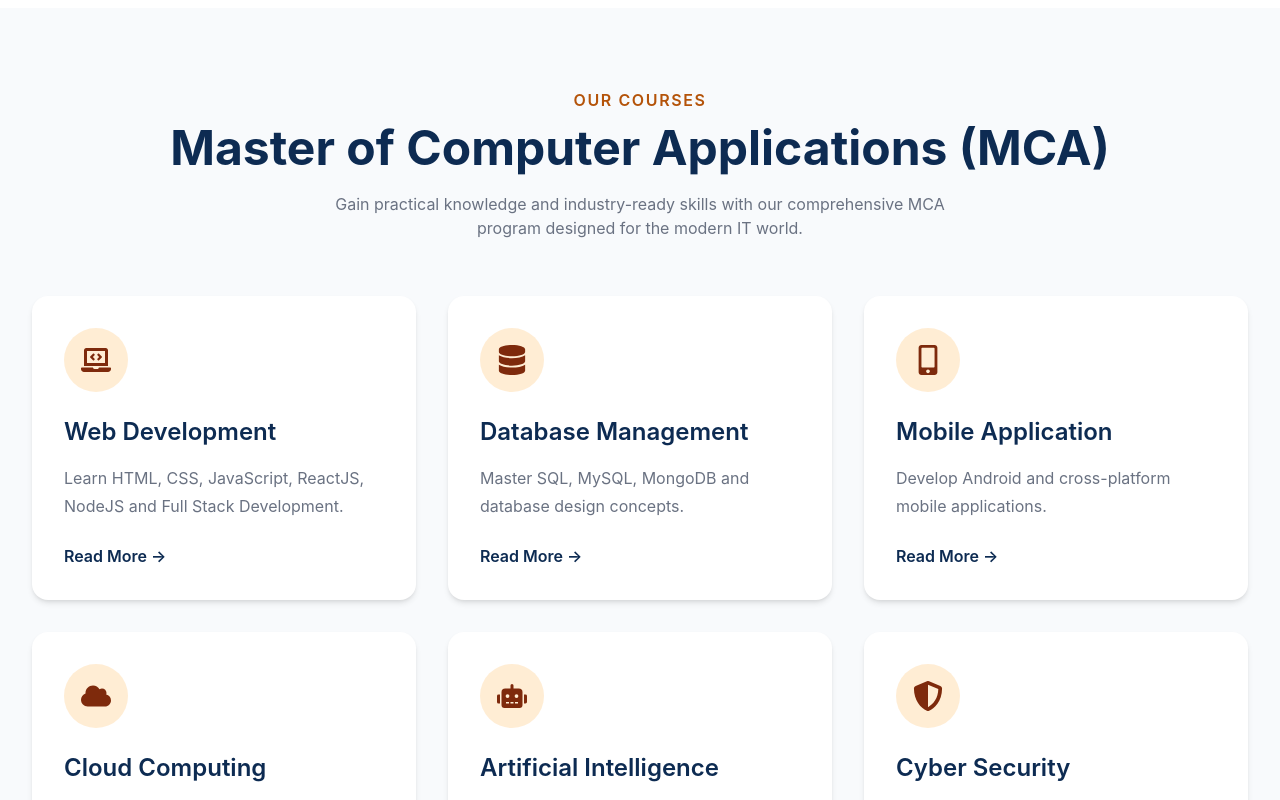
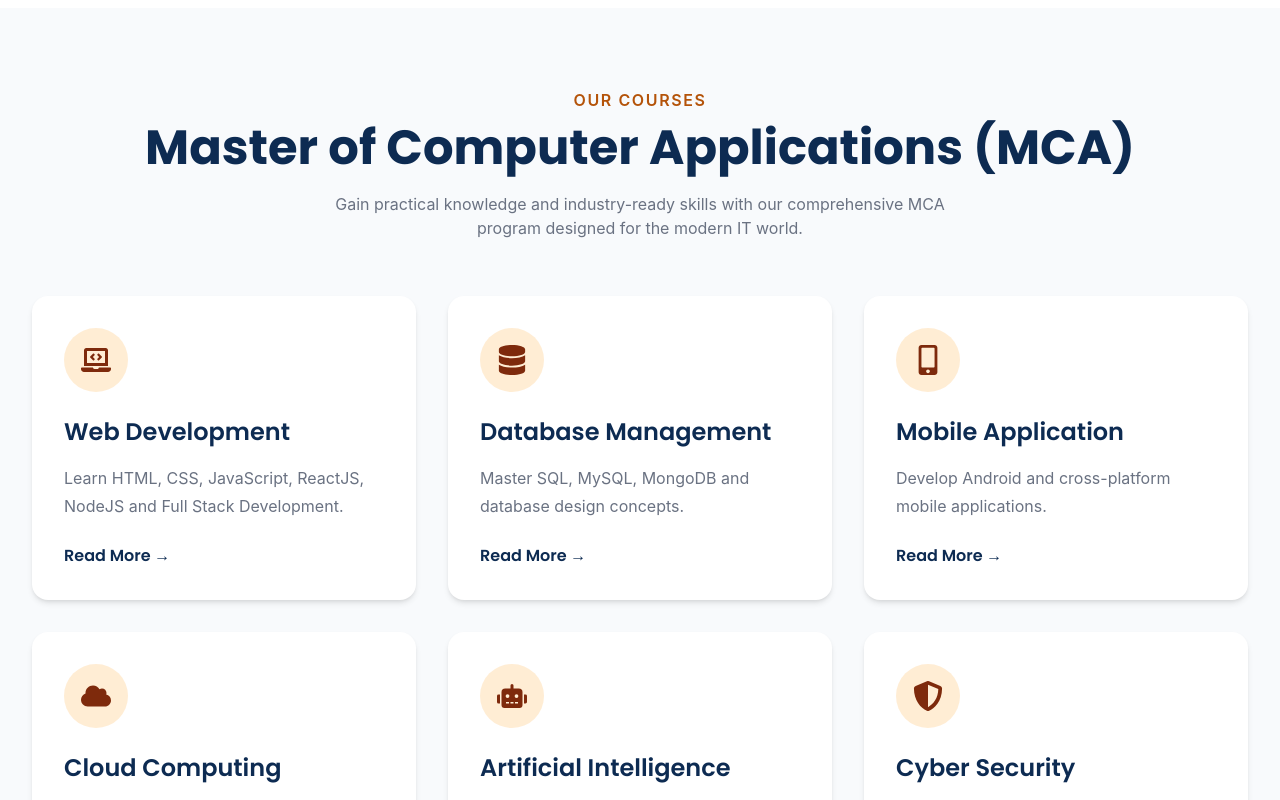
Before and after one commit to amankureshi/SVIM_College, a React (Vite) app: page / in a window 1280 px wide. Shown: the part 1540-2340 px from the top of the page. Built offline with nearby package versions, Linux system fonts and the light colour scheme.

Commit message:
style: add heading and body font classes to Courses section

```diff
--- a/src/Components/Home/CoursesSection.jsx
+++ b/src/Components/Home/CoursesSection.jsx
@@ -53,15 +53,15 @@ const CoursesSection = () => {
         {/* Heading */}
 
         <div className="text-center mb-14">
-          <span className="text-[#B45309] font-semibold uppercase tracking-widest">
+          <span className="text-[#B45309] font-semibold uppercase tracking-widest body-font">
             Our Courses
           </span>
 
-          <h2 className="text-4xl md:text-5xl font-bold text-[#0d2b52] mt-3">
+          <h2 className="text-4xl md:text-5xl font-bold text-[#0d2b52] mt-3 heading-font">
             Master of Computer Applications (MCA)
           </h2>
 
-          <p className="text-gray-500 mt-5 max-w-2xl mx-auto">
+          <p className="text-gray-500 mt-5 max-w-2xl mx-auto body-font">
             Gain practical knowledge and industry-ready skills with our
             comprehensive MCA program designed for the modern IT world.
           </p>
@@ -79,13 +79,13 @@ const CoursesSection = () => {
                 {course.icon}
               </div>
 
-              <h3 className="text-2xl font-semibold text-[#0d2b52] mt-6">
+              <h3 className="text-2xl font-semibold text-[#0d2b52] mt-6 heading-font">
                 {course.title}
               </h3>
 
-              <p className="text-gray-500 mt-4 leading-7">{course.desc}</p>
+              <p className="text-gray-500 mt-4 leading-7 body-font">{course.desc}</p>
 
-              <button className="mt-6 text-[#0d2b52] font-semibold hover:underline">
+              <button className="mt-6 text-[#0d2b52] font-semibold hover:underline heading-font">
                 Read More →
               </button>
             </div>
```
